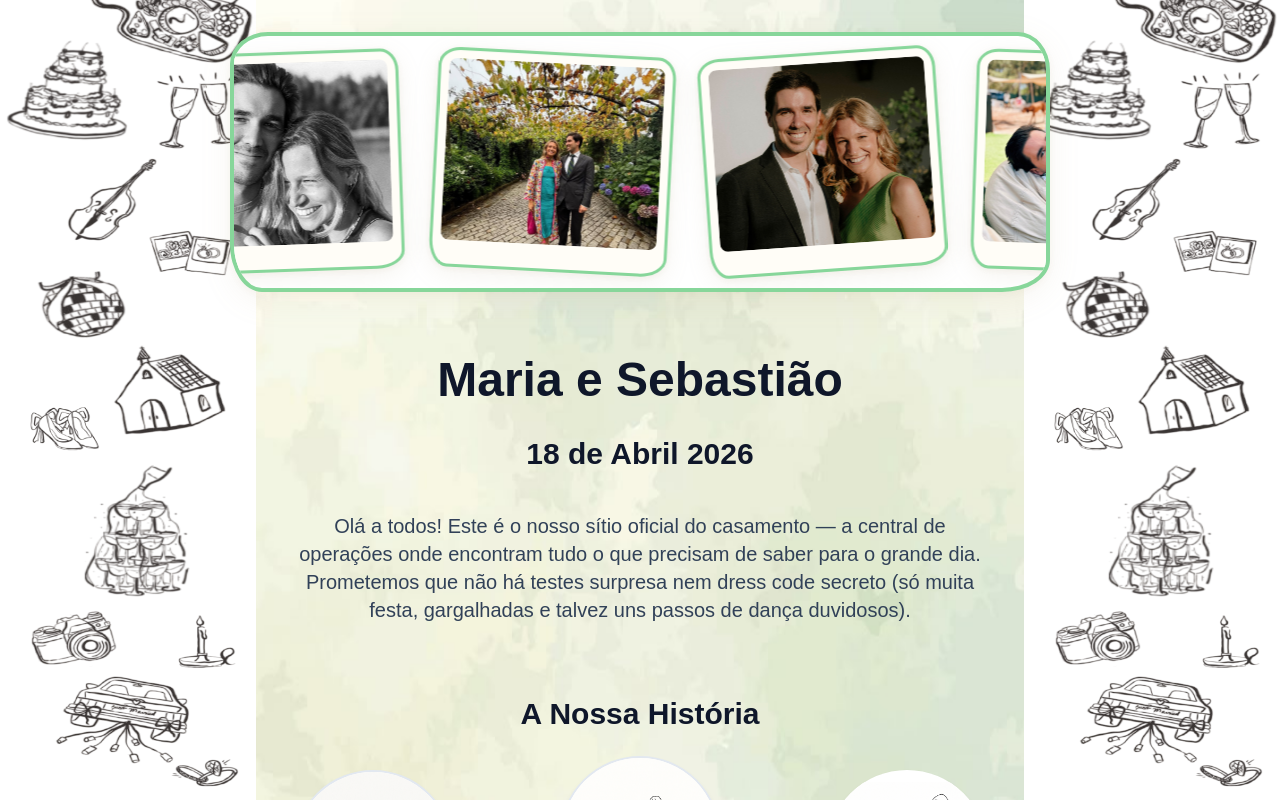
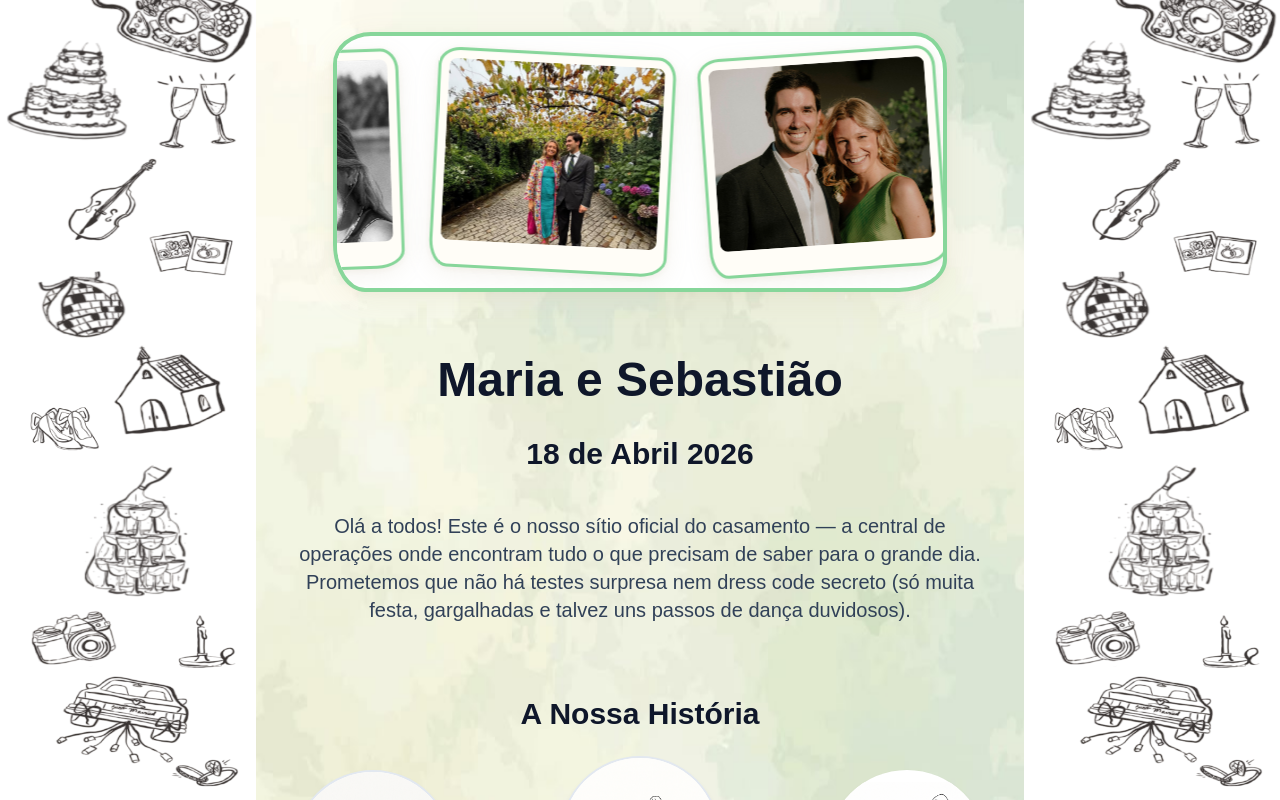
Before and after one commit to smammc/wedding-website, a Next.js app: page / in a window 1280 px wide. Shown: the top 800 px of the page. Built offline with nearby package versions, Linux system fonts and the light colour scheme; grey boxes are pictures that could not be loaded; a web font is replaced by a local one.

Commit message:
Fixed slideshow width

```diff
--- a/app/Slideshow.tsx
+++ b/app/Slideshow.tsx
@@ -39,7 +39,7 @@ export default function Slideshow() {
   // Don't render until mounted on client
   if (!mounted) {
     return (
-      <div className="relative w-full flex justify-center items-center max-w-[60%] sm:max-w-[80%] lg:max-w[100%] h-[140px] sm:h-[220px] md:h-[260px] slideshow-viewport overflow-hidden bg-white">
+      <div className="relative w-full flex justify-center items-center sm:max-w-[60%] md:max-w-[70%] lg:max-w[100%] h-[140px] sm:h-[220px] md:h-[260px] slideshow-viewport overflow-hidden bg-white">
         {/* Optional: Add a loading skeleton or nothing */}
       </div>
     )
@@ -49,7 +49,7 @@ export default function Slideshow() {
   const loopImages = [...allImages, ...allImages]
 
   return (
-    <div className="relative w-full flex justify-center items-center max-w-[60%] sm:max-w-[80%] lg:max-w[100%] h-[140px] sm:h-[220px] md:h-[260px] slideshow-viewport overflow-hidden bg-white">
+    <div className="relative w-full flex justify-center items-center max-w-[80%] md:max-w-[60%] lg:max-w[100%] h-[140px] sm:h-[220px] md:h-[260px] slideshow-viewport overflow-hidden bg-white">
       <div
         className="flex items-center slideshow-loop"
         style={{
```
